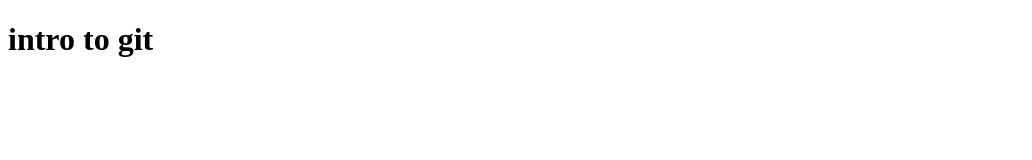
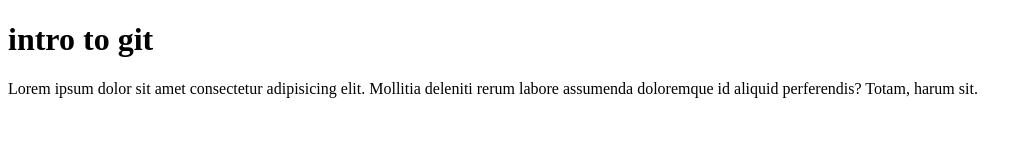
Before and after one commit to Bestush/gitIntro, a plain HTML site: page index.html in a window 1280 px wide. Shown: the whole page, without its empty margins (0-1032 px from the left). Drawn offline with Linux system fonts and the light colour scheme.

Commit message:
added p tag to html

```diff
--- a/index.html
+++ b/index.html
@@ -7,6 +7,7 @@
 </head>
 <body>
     <h1>intro to git</h1>
+    <p>Lorem ipsum dolor sit amet consectetur adipisicing elit. Mollitia deleniti rerum labore assumenda doloremque id aliquid perferendis? Totam, harum sit.</p>
 
 </body>
 </html>
```
